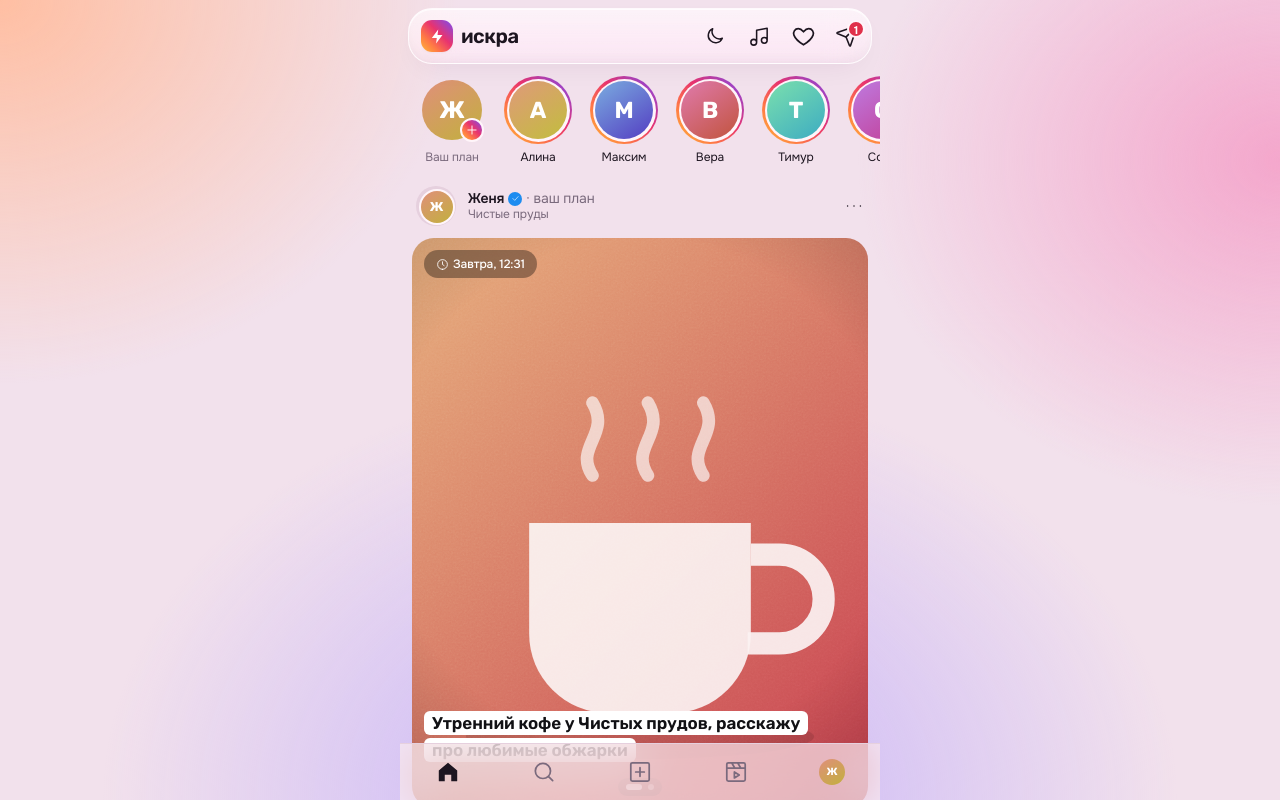
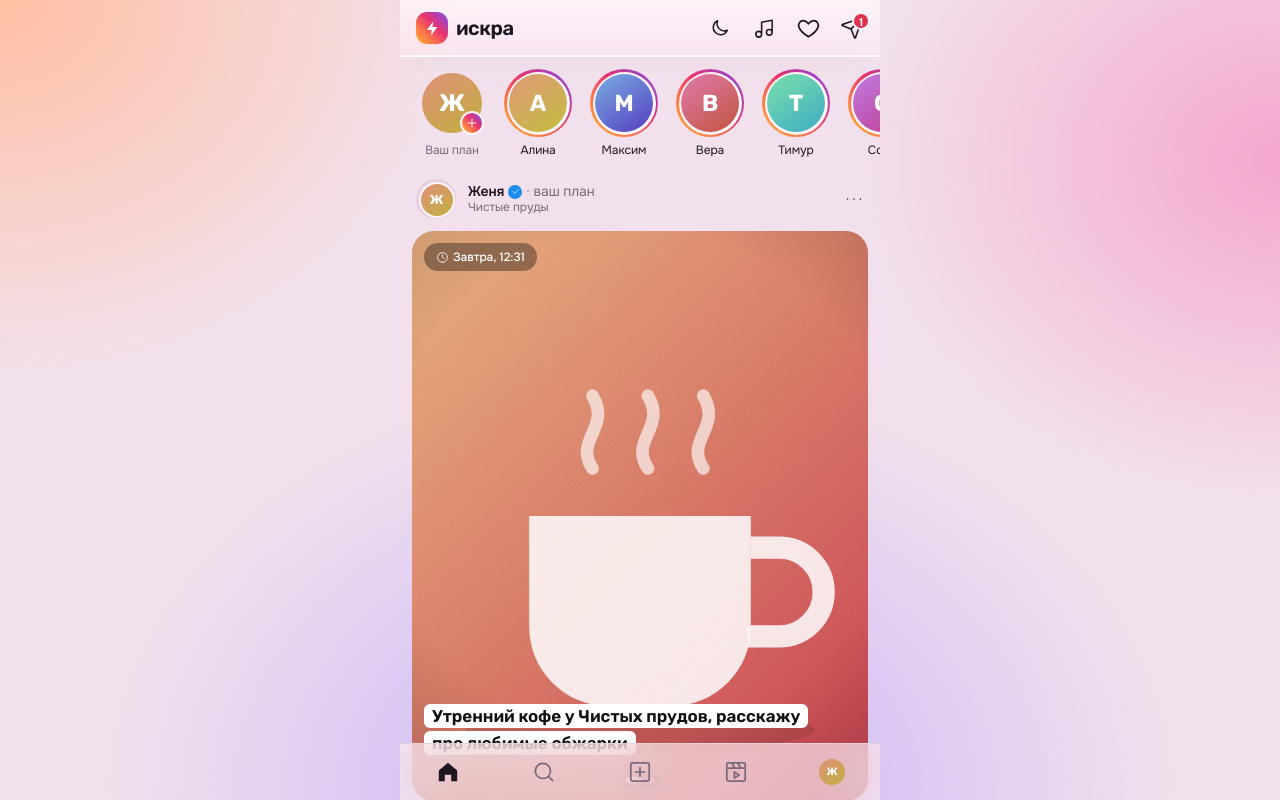
Before and after one commit to steaam1999-wq/shadow-world-game, a React (Vite) app in the folder web/: page / in a window 1280 px wide. Both pictures are taken after a click on the button "Посмотреть без регистрации". Shown: the top 800 px of the page. Built offline with nearby package versions, Linux system fonts and the light colour scheme.

Commit message:
Make glass top bar full-width edge to edge
Co-Authored-By: Claude Opus 5.5 <noreply@anthropic.com>
Claude-Session: https://claude.ai/code/session_016gfkdouNqGxAdk8yFqA5C3

```diff
--- a/web/src/App.tsx
+++ b/web/src/App.tsx
@@ -118,7 +118,8 @@ function AppShell({ onSignOut, onAdmin }: { onSignOut: () => void; onAdmin: () =
     <ProfileNav.Provider value={openProfile}>
     <div className="min-h-full mx-auto max-w-[480px] flex flex-col">
       {!inChat && (tab !== 'reels' || person) && (
-        <header className={`sticky top-[env(safe-area-inset-top,0px)] z-20 mx-2 mt-2 rounded-[24px] px-3 h-14 flex items-center justify-between gap-3 transition-[background,box-shadow,backdrop-filter,border-color] duration-300 ${scrolling ? 'glass-off' : 'glass'}`}>
+        <header className={`bar sticky top-0 z-20 -mt-[env(safe-area-inset-top,0px)] pt-[env(safe-area-inset-top,0px)] px-4 flex items-center transition-[background,box-shadow,backdrop-filter,border-color] duration-300 ${scrolling ? 'glass-off' : 'glass'}`}>
+          <div className="w-full h-14 flex items-center justify-between gap-3">
           {tab === 'home' || person ? <Logo className="text-xl" /> : <h1 className="font-display font-bold text-lg truncate">{titles[tab]}</h1>}
           <div className="flex items-center gap-1 -mr-2">
             <ThemeToggle />
@@ -136,6 +137,7 @@ function AppShell({ onSignOut, onAdmin }: { onSignOut: () => void; onAdmin: () =
                 {unread > 0 && <span className="absolute top-1 right-0.5 grid place-items-center min-w-[18px] h-[18px] px-1 rounded-full bg-danger text-white text-[11px] font-bold border-2 border-surface">{unread}</span>}
               </button>
             )}
+          </div>
           </div>
         </header>
       )}
--- a/web/src/index.css
+++ b/web/src/index.css
@@ -153,3 +153,7 @@ h1, h2, h3 { text-wrap: balance; }
   box-shadow: none;
 }
 .glass-off > * { filter: drop-shadow(0 1px 2px rgb(0 0 0 / .25)); }
+
+/* Верхняя панель во всю ширину: стекло без скруглений, только нижняя кромка */
+.bar.glass, .bar.glass-off { border-width: 0 0 1px 0; border-radius: 0; }
+.bar.glass { box-shadow: inset 0 -1px 0 var(--glass-edge), 0 10px 30px -18px var(--glass-shade); }
```
